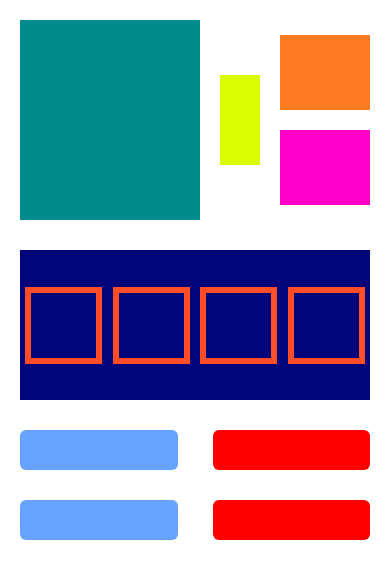
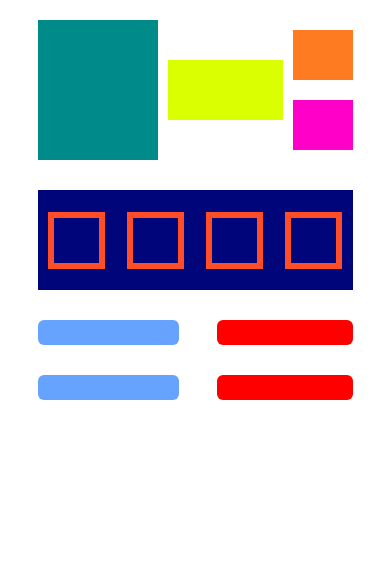
Before and after one commit to leonardoFranco06/atividade_devagil, a plain HTML site: page index.html in a window 390 px wide. Drawn offline with Linux system fonts and the light colour scheme.

Commit message:
adiciona responsividade à tela

```diff
--- a/style.css
+++ b/style.css
@@ -82,3 +82,61 @@ body {
     background-color: #ff0000;
     border-radius: 6px;
 }
+
+@media  screen and (max-width: 450px ) {
+
+    .container {
+        width: 90%;
+        margin: 0 auto;
+    }
+
+    .topo {
+        display: flex;
+        gap: 10px;
+        align-items: center;
+    }
+
+    .retanguloEsquerda {
+        width: 120px;
+        height: 140px;
+    }
+
+
+    .retanguloCentro {
+        flex: 1;
+        height: 60px;
+    }
+
+
+    .quadrado1 {
+        width: 60px;
+        height: 50px;
+    }
+
+
+    .quadrado2 {
+        width: 60px;
+        height: 50px;
+    }
+
+    .meio {
+        height: 100px;
+    }
+
+    .quadradoLaranja {
+        width: 45px;
+        height: 45px;
+    }
+
+.barraAzul {
+    height: 25px;
+    width: 45%;
+    }
+
+
+.barraVermelha {
+    height: 25px;
+    width: 43%;
+    }
+
+}
```
